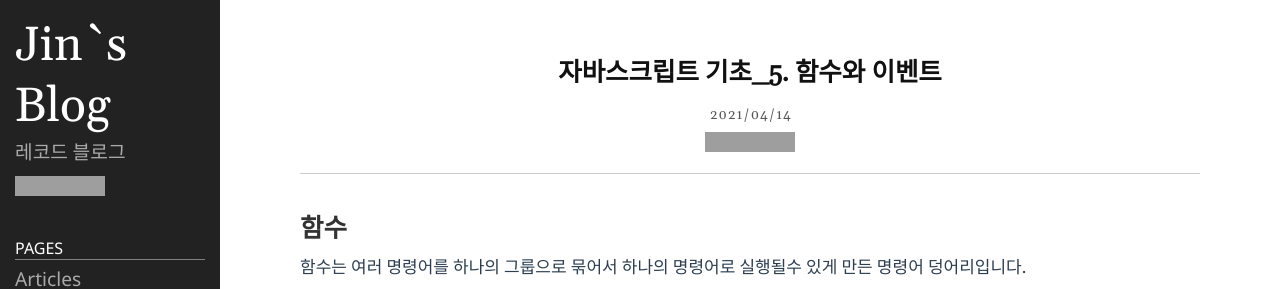
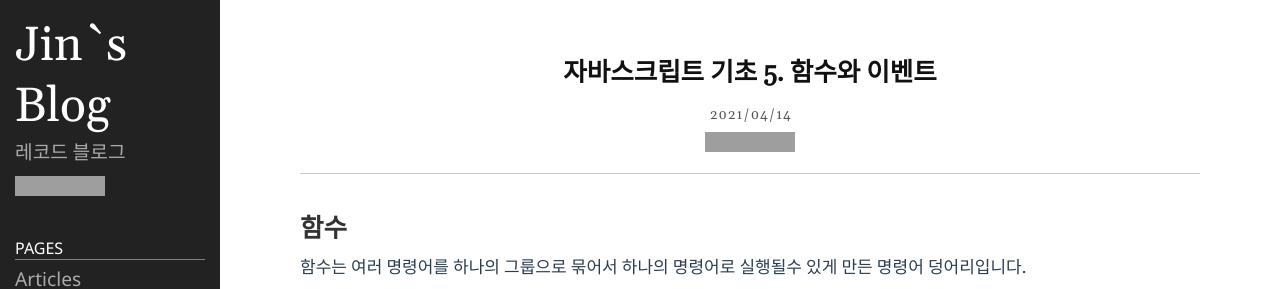
Before and after one commit to 0626na/0626na.github.io, a Jekyll site: the page built from _posts/javascript/2021-04-14-자바스크립트 기초-5. 함수와 이벤트.md, in a window 1280 px wide and 900 px high. Shown: the top 289 px of the window. Built offline with Jekyll 4.4.1, drawn with Linux system fonts in a browser that asks for light colours; grey boxes are pictures that could not be loaded.

```diff
--- a/_posts/javascript/2021-04-14-자바스크립트 기초-5. 함수와 이벤트.md
+++ b/_posts/javascript/2021-04-14-자바스크립트 기초-5. 함수와 이벤트.md
@@ -1,6 +1,6 @@
 ---
 layout: post
-title: 자바스크립트 기초_5. 함수와 이벤트
+title: 자바스크립트 기초 5. 함수와 이벤트
 date: 2021-04-14
 category: javascript
 published: true
```
